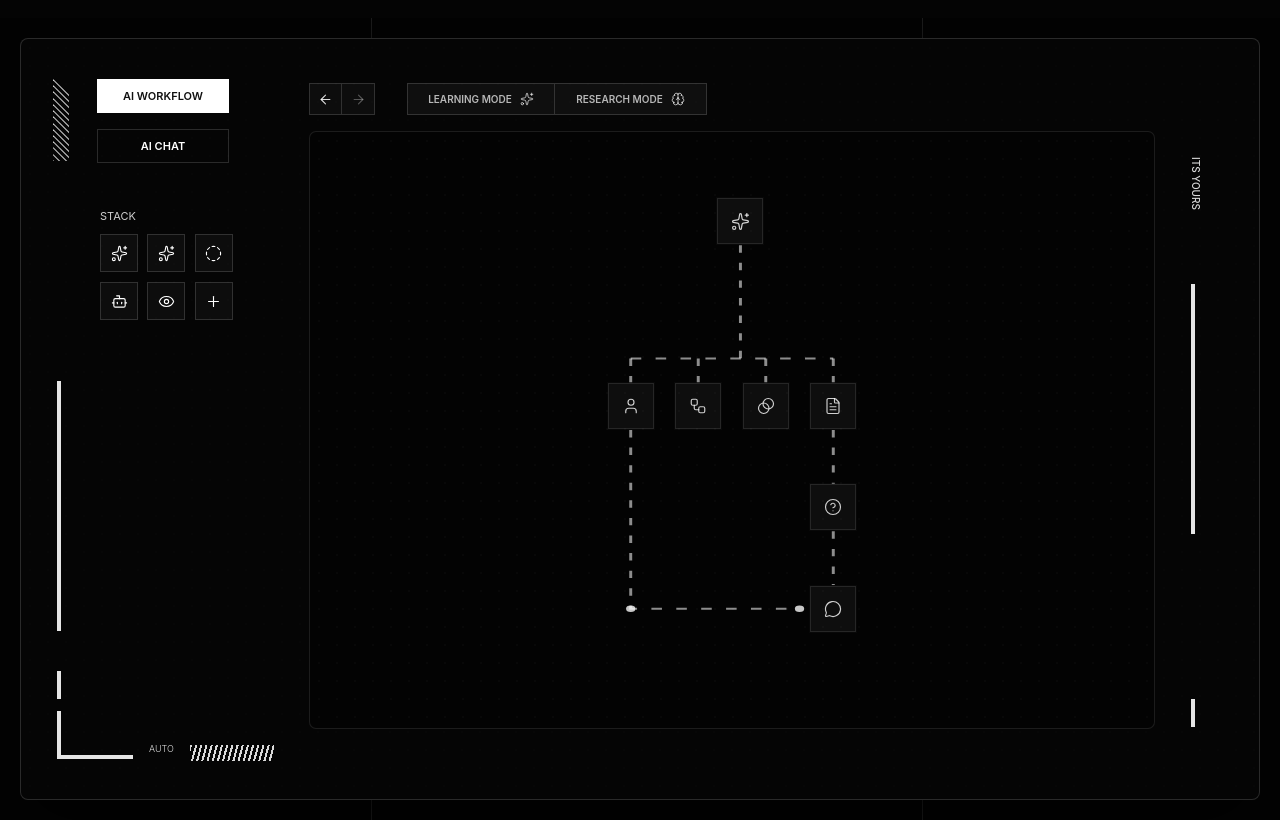
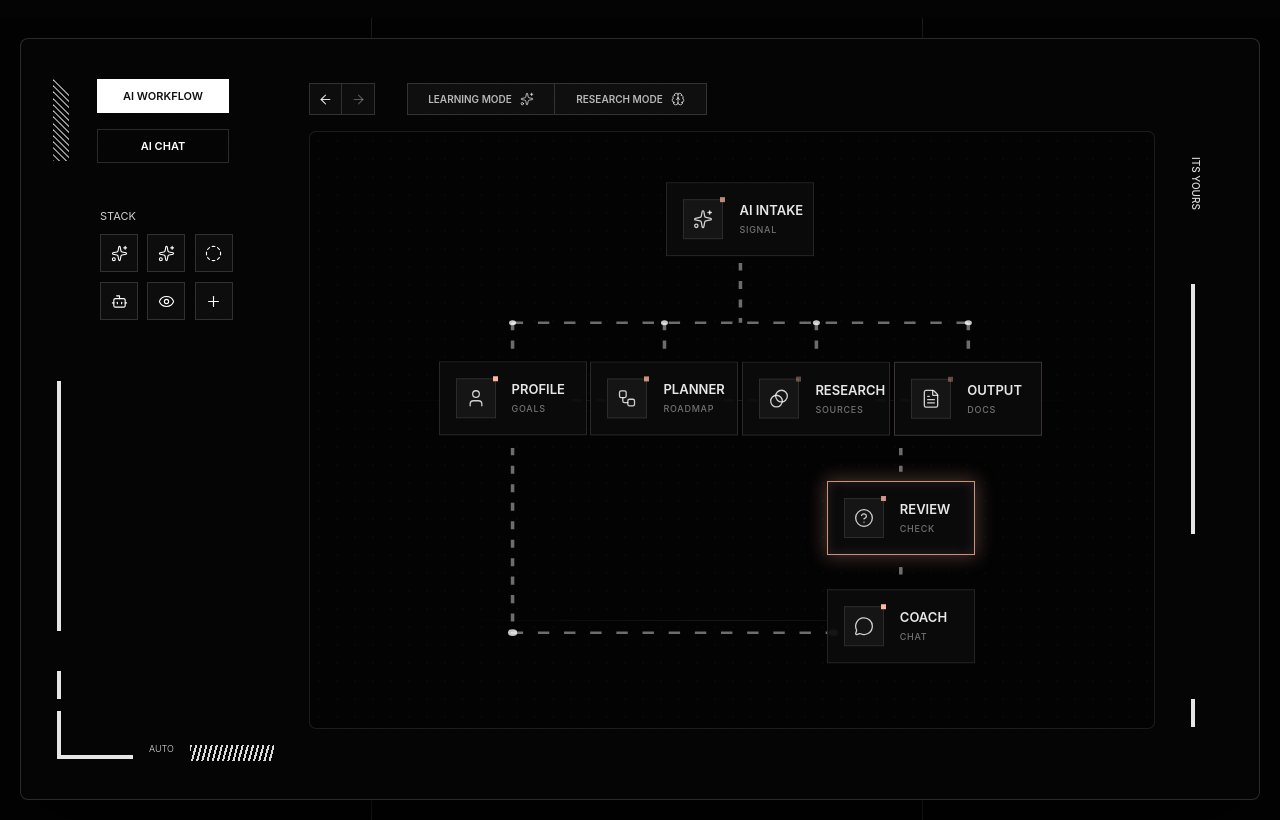
Before and after one commit to gaurav05505/ScholarAI, a React (Vite) app in the folder frontend/: page / in a window 1280 px wide. Shown: the part 3040-3860 px from the top of the page. Built offline with nearby package versions, Linux system fonts and the light colour scheme.

Commit message:
anmiations

```diff
--- a/frontend/src/pages/Landingpages/Section4.jsx
+++ b/frontend/src/pages/Landingpages/Section4.jsx
@@ -1,4 +1,4 @@
-import React from 'react'
+import React, { useState } from 'react'
 import {
   Sparkles,
   ArrowLeft,
@@ -23,20 +23,79 @@ const leftTools = [
 
 const stackIcons = [Sparkles, Sparkles, CircleDashed, Bot, Eye, Plus]
 
-const rootNode = { x: 51, y: 15, Icon: Sparkles }
+const rootNode = {
+  key: 'intake',
+  x: 51,
+  y: 15,
+  Icon: Sparkles,
+  title: 'AI Intake',
+  caption: 'Signal',
+}
+
 const rowNodes = [
-  { x: 38, y: 46, Icon: User },
-  { x: 46, y: 46, Icon: Workflow },
-  { x: 54, y: 46, Icon: Blend },
-  { x: 62, y: 46, Icon: FileText },
+  { key: 'profile', x: 24, y: 45, Icon: User, title: 'Profile', caption: 'Goals' },
+  { key: 'planner', x: 42, y: 45, Icon: Workflow, title: 'Planner', caption: 'Roadmap' },
+  { key: 'research', x: 60, y: 45, Icon: Blend, title: 'Research', caption: 'Sources' },
+  { key: 'output', x: 78, y: 45, Icon: FileText, title: 'Output', caption: 'Docs' },
 ]
-const helpNode = { x: 62, y: 63 }
-const chatNode = { x: 62, y: 80 }
-const loopY = 80
+
+const helpNode = {
+  key: 'review',
+  x: 70,
+  y: 65,
+  Icon: HelpCircle,
+  title: 'Review',
+  caption: 'Check',
+}
+
+const chatNode = {
+  key: 'coach',
+  x: 70,
+  y: 83,
+  Icon: MessageCircle,
+  title: 'Coach',
+  caption: 'Chat',
+}
+
+const loopY = 84
+const CYCLE = 4.2
+
+const nodes = [rootNode, ...rowNodes, helpNode, chatNode]
+
 
 const Section4 = () => {
+  const [hovered, setHovered] = useState(null)
+
   return (
     <section className="relative snap-start bg-[#030303] min-h-screen px-3 py-5 sm:px-5">
+      <style>{`
+        @keyframes pipelinePulse {
+          0%, 92%, 100% {
+            border-color: rgba(255,255,255,0.1);
+            box-shadow: 0 0 0 0 rgba(255,181,158,0);
+          }
+          8% {
+            border-color: rgba(255,181,158,0.8);
+            box-shadow: 0 0 18px 2px rgba(255,181,158,0.28), inset 0 0 12px rgba(255,181,158,0.12);
+          }
+          20% {
+            border-color: rgba(255,255,255,0.12);
+            box-shadow: 0 0 0 0 rgba(255,181,158,0);
+          }
+        }
+        @keyframes edgeFlow {
+          to { stroke-dashoffset: -18; }
+        }
+        @keyframes nodeFloat {
+          0%, 100% { translate: 0 0; }
+          50% { translate: 0 -2px; }
+        }
+        @keyframes statusBlink {
+          0%, 100% { opacity: 0.3; }
+          50% { opacity: 1; }
+        }
+      `}</style>
+
       <div className="pointer-events-none absolute left-[29%] top-0 hidden h-full w-px bg-white/10 lg:block" />
       <div className="pointer-events-none absolute left-[72%] top-0 hidden h-full w-px bg-white/10 lg:block" />
 
@@ -141,52 +200,68 @@ const Section4 = () => {
 
           <div className="relative mt-5 h-[520px] overflow-hidden rounded-[7px] border border-white/10 bg-[#030303] sm:absolute sm:left-0 sm:right-0 sm:top-[92px] sm:bottom-[70px] sm:h-auto sm:mt-0">
             <div className="absolute inset-0 bg-[radial-gradient(circle_at_center,rgba(255,255,255,0.075)_1px,transparent_1px)] bg-[size:18px_18px] opacity-25" />
+            <div className="pointer-events-none absolute left-[8%] right-[8%] top-[45%] h-px bg-gradient-to-r from-transparent via-white/10 to-transparent" />
+            <div className="pointer-events-none absolute bottom-[18%] left-[18%] right-[21%] h-px bg-gradient-to-r from-transparent via-white/8 to-transparent" />
 
             <svg
               className="absolute inset-0 h-full w-full overflow-visible"
               viewBox="0 0 100 100"
               preserveAspectRatio="none"
             >
+              <defs>
+                <filter id="pipelineGlow" x="-200%" y="-200%" width="500%" height="500%">
+                  <feGaussianBlur stdDeviation="0.9" result="blur" />
+                  <feMerge>
+                    <feMergeNode in="blur" />
+                    <feMergeNode in="SourceGraphic" />
+                  </feMerge>
+                </filter>
+              </defs>
+
               <g
                 fill="none"
-                stroke="rgba(255,255,255,0.55)"
-                strokeWidth="0.35"
-                strokeDasharray="1.25 1.7"
+                stroke="rgba(255,255,255,0.42)"
+                strokeWidth="0.42"
+                strokeDasharray="1.35 1.75"
                 vectorEffect="non-scaling-stroke"
+                style={{ animation: 'edgeFlow 1.8s linear infinite' }}
               >
-                <path d={`M ${rootNode.x} ${rootNode.y + 4} L ${rootNode.x} ${rowNodes[0].y - 8}`} />
-                <path d={`M ${rowNodes[0].x} ${rowNodes[0].y - 8} L ${rowNodes[3].x} ${rowNodes[0].y - 8}`} />
-                {rowNodes.map((n, i) => (
-                  <path key={i} d={`M ${n.x} ${rowNodes[0].y - 8} L ${n.x} ${n.y - 4}`} />
+                <path d={`M ${rootNode.x} ${rootNode.y + 7} L ${rootNode.x} ${rowNodes[0].y - 13}`} />
+                <path d={`M ${rowNodes[0].x} ${rowNodes[0].y - 13} L ${rowNodes[3].x} ${rowNodes[0].y - 13}`} />
+                {rowNodes.map((node) => (
+                  <path key={node.key} d={`M ${node.x} ${rowNodes[0].y - 13} L ${node.x} ${node.y - 8}`} />
                 ))}
-                <path d={`M ${helpNode.x} ${rowNodes[3].y + 4} L ${helpNode.x} ${helpNode.y - 4}`} />
-                <path d={`M ${chatNode.x} ${helpNode.y + 4} L ${chatNode.x} ${chatNode.y - 4}`} />
+                <path d={`M ${rowNodes[0].x + 7} ${rowNodes[0].y} L ${rowNodes[1].x - 7} ${rowNodes[1].y}`} />
+                <path d={`M ${rowNodes[1].x + 7} ${rowNodes[1].y} L ${rowNodes[2].x - 7} ${rowNodes[2].y}`} />
+                <path d={`M ${rowNodes[2].x + 7} ${rowNodes[2].y} L ${rowNodes[3].x - 7} ${rowNodes[3].y}`} />
+                <path d={`M ${helpNode.x} ${rowNodes[3].y + 8} L ${helpNode.x} ${helpNode.y - 8}`} />
+                <path d={`M ${chatNode.x} ${helpNode.y + 8} L ${chatNode.x} ${chatNode.y - 8}`} />
                 <path
-                  d={`M ${rowNodes[0].x} ${rowNodes[0].y + 4}
+                  d={`M ${rowNodes[0].x} ${rowNodes[0].y + 8}
                       L ${rowNodes[0].x} ${loopY}
-                      L ${chatNode.x - 4} ${loopY}`}
+                      L ${chatNode.x - 8} ${loopY}`}
                 />
               </g>
-              <circle cx={rowNodes[0].x} cy={loopY} r="0.55" fill="rgba(255,255,255,0.78)" />
-              <circle cx={chatNode.x - 4} cy={loopY} r="0.55" fill="rgba(255,255,255,0.78)" />
+
+              <g fill="rgba(255,255,255,0.78)">
+                <circle cx={rowNodes[0].x} cy={loopY} r="0.55" />
+                <circle cx={chatNode.x - 8} cy={loopY} r="0.55" />
+                {rowNodes.map((node) => (
+                  <circle key={node.key} cx={node.x} cy={rowNodes[0].y - 13} r="0.42" />
+                ))}
+              </g>
             </svg>
 
-            <FlowNode x={rootNode.x} y={rootNode.y}>
-              <rootNode.Icon size={19} strokeWidth={1.55} />
-            </FlowNode>
-
-            {rowNodes.map((n, i) => (
-              <FlowNode key={i} x={n.x} y={n.y}>
-                <n.Icon size={18} strokeWidth={1.55} />
-              </FlowNode>
+            {nodes.map((node, index) => (
+              <FlowNode
+                key={node.key}
+                {...node}
+                delay={index * 0.35}
+                hovered={hovered === node.key}
+                onHover={() => setHovered(node.key)}
+                onLeave={() => setHovered(null)}
+              />
             ))}
-
-            <FlowNode x={helpNode.x} y={helpNode.y}>
-              <HelpCircle size={18} strokeWidth={1.55} />
-            </FlowNode>
-            <FlowNode x={chatNode.x} y={chatNode.y}>
-              <MessageCircle size={18} strokeWidth={1.55} />
-            </FlowNode>
           </div>
         </main>
 
@@ -206,18 +281,49 @@ const Section4 = () => {
   )
 }
 
-const FlowNode = ({ x, y, size = 46, children }) => (
+const FlowNode = ({
+  x,
+  y,
+  Icon,
+  title,
+  caption,
+  delay = 0,
+  hovered,
+  onHover,
+  onLeave,
+}) => (
   <div
-    className="absolute flex items-center justify-center rounded-none border border-white/10 bg-white/[0.045] text-white/80 shadow-[0_0_0_1px_rgba(255,255,255,0.02)]"
+    onMouseEnter={onHover}
+    onMouseLeave={onLeave}
+    className="absolute flex h-[74px] w-[148px] cursor-pointer items-center gap-4 rounded-none border bg-[#0b0b0b]/95 px-4 text-white/80 transition-all duration-200 ease-out"
     style={{
       left: `${x}%`,
       top: `${y}%`,
-      width: size,
-      height: size,
-      transform: 'translate(-50%, -50%)',
+      transform: hovered ? 'translate(-50%, -50%) scale(1.06)' : 'translate(-50%, -50%) scale(1)',
+      borderColor: hovered ? 'rgba(255,181,158,0.72)' : 'rgba(255,255,255,0.12)',
+      color: hovered ? '#ffdccf' : undefined,
+      boxShadow: hovered
+        ? '0 0 22px 2px rgba(255,181,158,0.28), inset 0 0 14px rgba(255,181,158,0.08)'
+        : '0 10px 24px rgba(0,0,0,0.32)',
+      animation: hovered ? undefined : `pipelinePulse ${CYCLE}s ease-in-out infinite, nodeFloat 4.5s ease-in-out infinite`,
+      animationDelay: `${delay}s, ${delay * 0.4}s`,
     }}
   >
-    {children}
+    <span className="relative flex h-10 w-10 shrink-0 items-center justify-center border border-white/10 bg-white/[0.045]">
+      <span
+        className="absolute right-[-3px] top-[-3px] h-[5px] w-[5px] bg-[#ffb59e]"
+        style={{ animation: `statusBlink 1.7s ease-in-out infinite`, animationDelay: `${delay}s` }}
+      />
+      <Icon size={20} strokeWidth={1.55} />
+    </span>
+    <span className="min-w-0 leading-none">
+      <span className="block whitespace-nowrap text-[13px] font-semibold uppercase text-white/90">
+        {title}
+      </span>
+      <span className="mt-2 block whitespace-nowrap text-[9px] font-medium uppercase tracking-[0.08em] text-white/42">
+        {caption}
+      </span>
+    </span>
   </div>
 )
 
```
